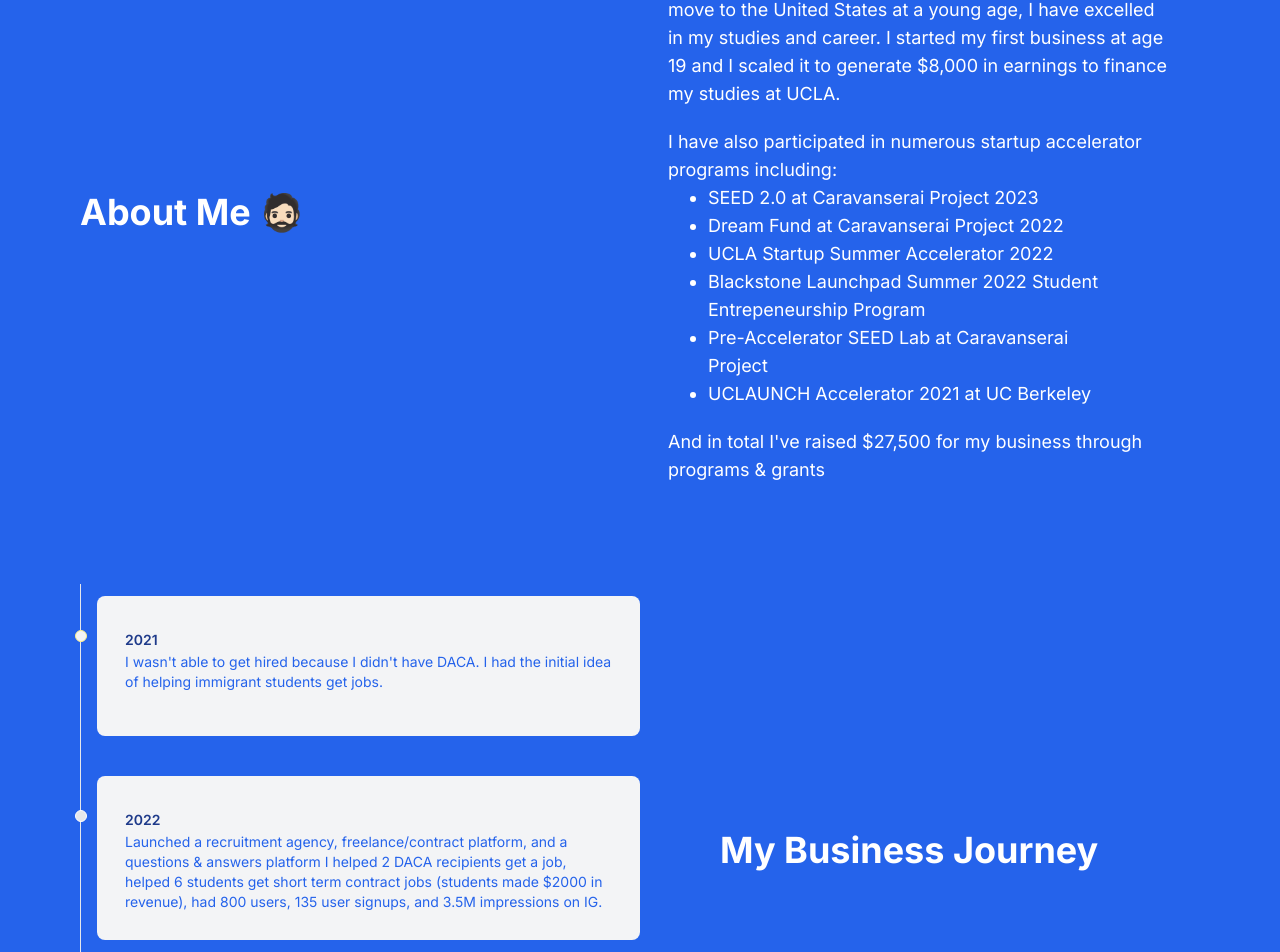
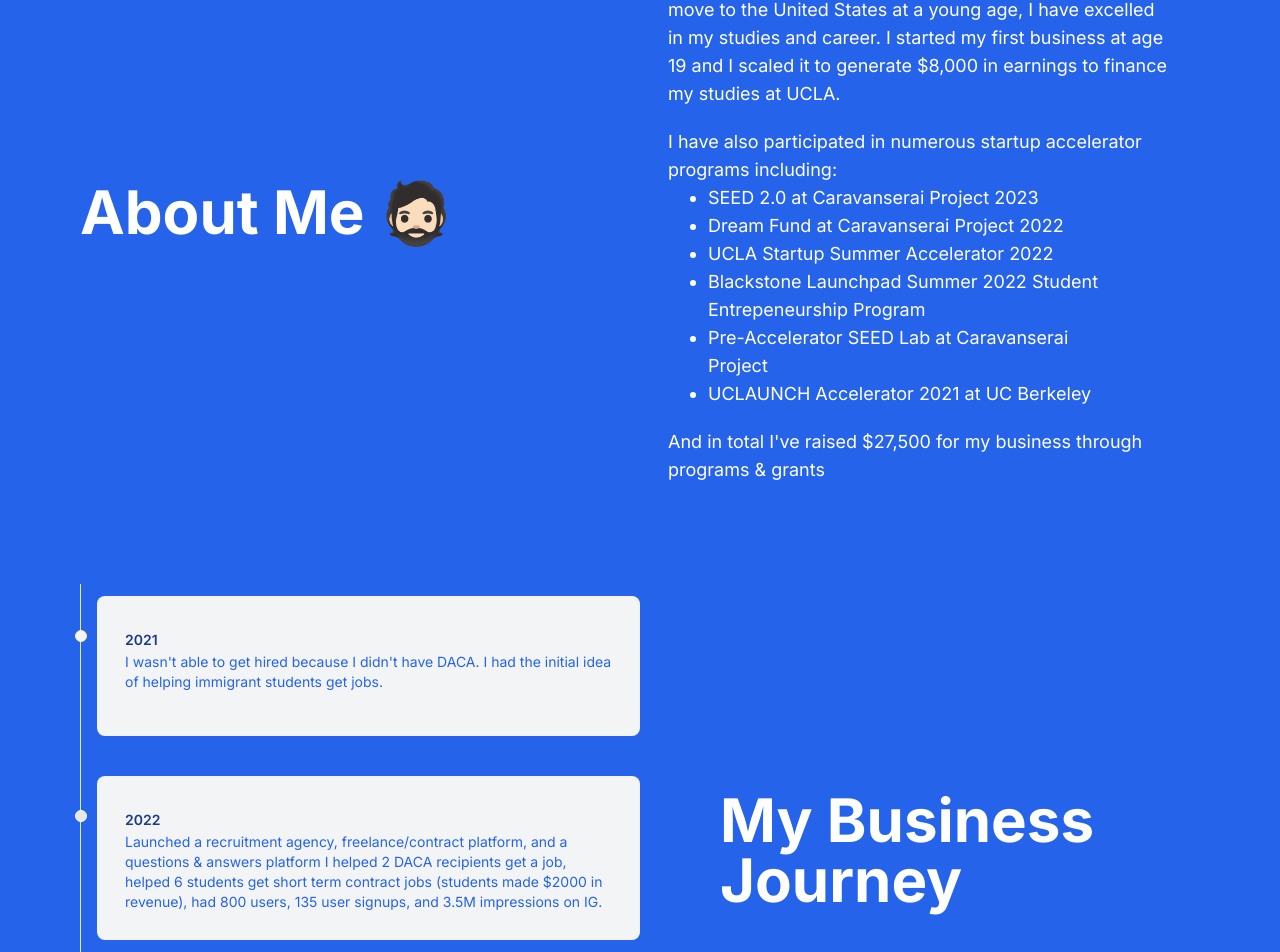
Before and after one commit to giomhern/jmh, a Next.js app: page / in a window 1280 px wide. Shown: the part 1332-2284 px from the top of the page. Built offline with nearby package versions, Linux system fonts and the light colour scheme.

Commit message:
Text changes

```diff
--- a/app/page.tsx
+++ b/app/page.tsx
@@ -2,10 +2,6 @@
 'use client';
 import { JSX, PromiseLikeOfReactNode } from 'react';
 import React, { ReactNode, Component } from 'react'
-import 'swiper/swiper-bundle.css';
-
-
-
 
 const jumbo = <section className='flex md:px-20 md:py-10 px-10 py-2 justify-start font-extrabold'>
     <p className='text-2xl break-words md:text-4xl lg:text-6xl mx-7 md:mx-8 lg:mx-10'>A 23 year old <span className="text-bright">undocumented/DACA  entrepreneur </span>sharing his journey of <span className='text-bright'>starting  a business</span></p>
@@ -33,12 +29,12 @@ const bizSection = <div className='md:grid md:grid-cols-2 flex flex-col-reverse
             <p className="font-normal md:text-md text-sm">Launch of the service side and launch of entrepreneurship course on August 13.</p>
         </li>
     </ol>
-    <h2 className='md:py-10 md:px-20 px-5 md:whitespace-normal capitalize font-bold text-xl md:text-4xl whitespace-nowrap'>My Business Journey</h2>
+    <h2 className='md:py-10 md:px-20 px-5 capitalize font-bold text-xl md:whitespace-normal md:text-6xl whitespace-nowrap'>My Business Journey</h2>
 </div>;
 
 
 const about = <div className='md:grid md:grid-cols-2 flex flex-col justify-center items-center py-5 px-7 md:px-20'>
-    <h2 className='flex items-center md:py-10 capitalize font-bold text-xl md:text-4xl'>About Me 🧔🏻</h2>
+    <h2 className='flex items-center md:py-10 capitalize font-bold text-xl md:text-6xl'>About Me 🧔🏻</h2>
     <div className='px-7 py-3 md:text-lg text-sm'>
         <p className='pb-5'>Despite facing numerous challenges as an undocumented/DACA immigrant, including epilepsy and a move to the United States at a young age, I have excelled in my studies and career. I started my first business at age 19 and I scaled it to generate $8,000 in earnings to finance my studies at UCLA.</p>
         <p>I have also participated in numerous startup accelerator programs including:</p>
@@ -117,7 +113,7 @@ export default function Home() {
                     <p className="mb-4 font-normal md:text-md text-sm">Marketing lessons from building my company, from mistakes to strategies that work for me.</p>
                 </li>
             </ol>
-            <h2 className='md:py-10 md:px-20 px-5 capitalize font-bold text-xl md:text-6xl'>
+            <h2 className='md:py-10 md:px-20 px-5 capitalize font-bold text-xl md:whitespace-normal md:text-6xl whitespace-nowrap'>
                 <span className="md:inline hidden">👈 </span>
                 <span className="md:hidden inline">👇 </span>
                 Join My Journey
```
